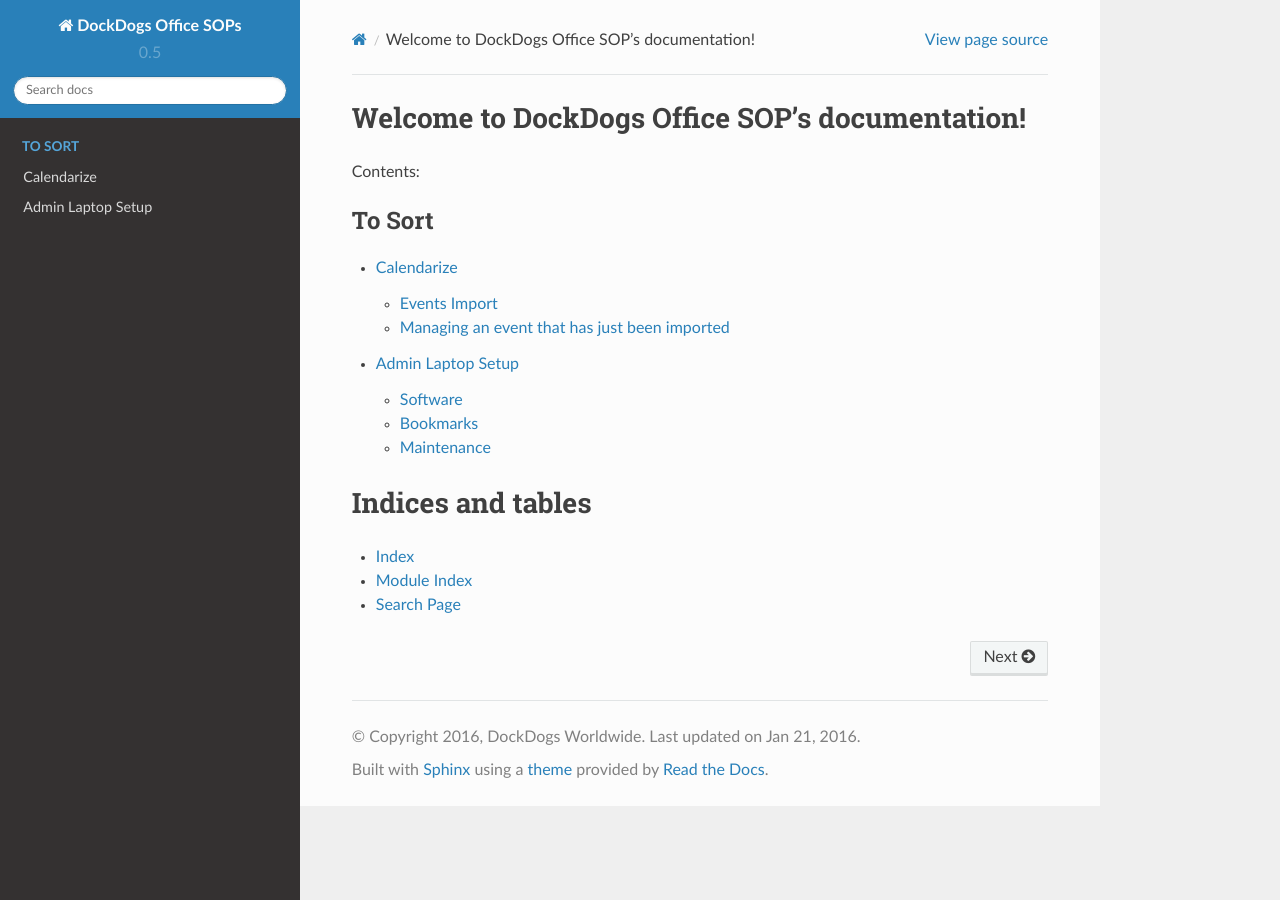
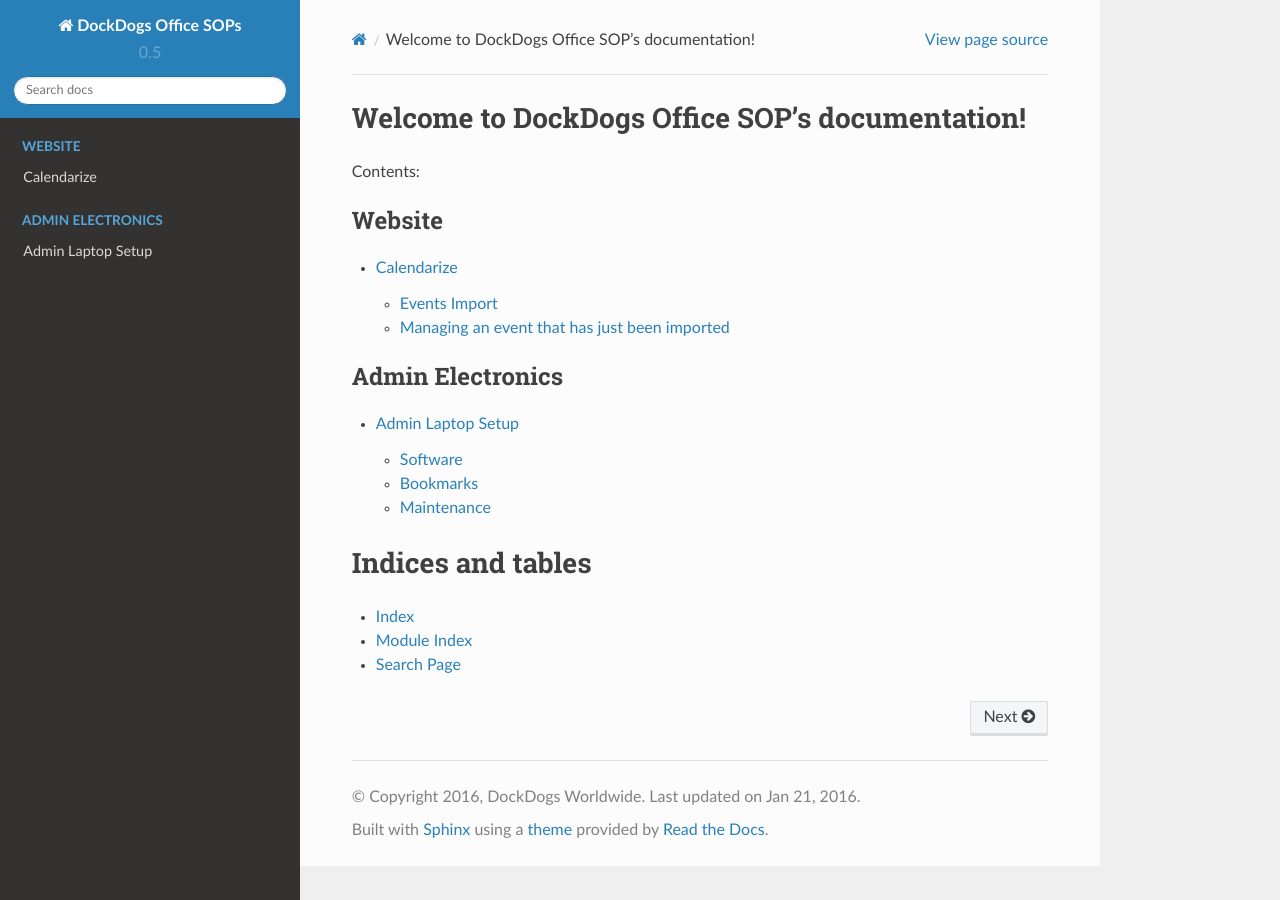
Before and after one commit to DockDogs/dockdogs-office-sops, a Sphinx documentation site: the page built from source/index.rst, in a window 1280 px wide. Built offline with Sphinx 7.4.7 and the Read the Docs theme 2.0.0, drawn with Linux system fonts in a browser that asks for light colours.

Commit message:
updating nav headings

```diff
--- a/source/index.rst
+++ b/source/index.rst
@@ -12,7 +12,17 @@
    :maxdepth: 2
    :caption: To Sort
 
+
+.. toctree::
+   :maxdepth: 2
+   :caption: Website
+
    calendarize
+
+.. toctree::
+   :maxdepth: 2
+   :caption: Admin Electronics
+
    laptop-setup
 
 
```
